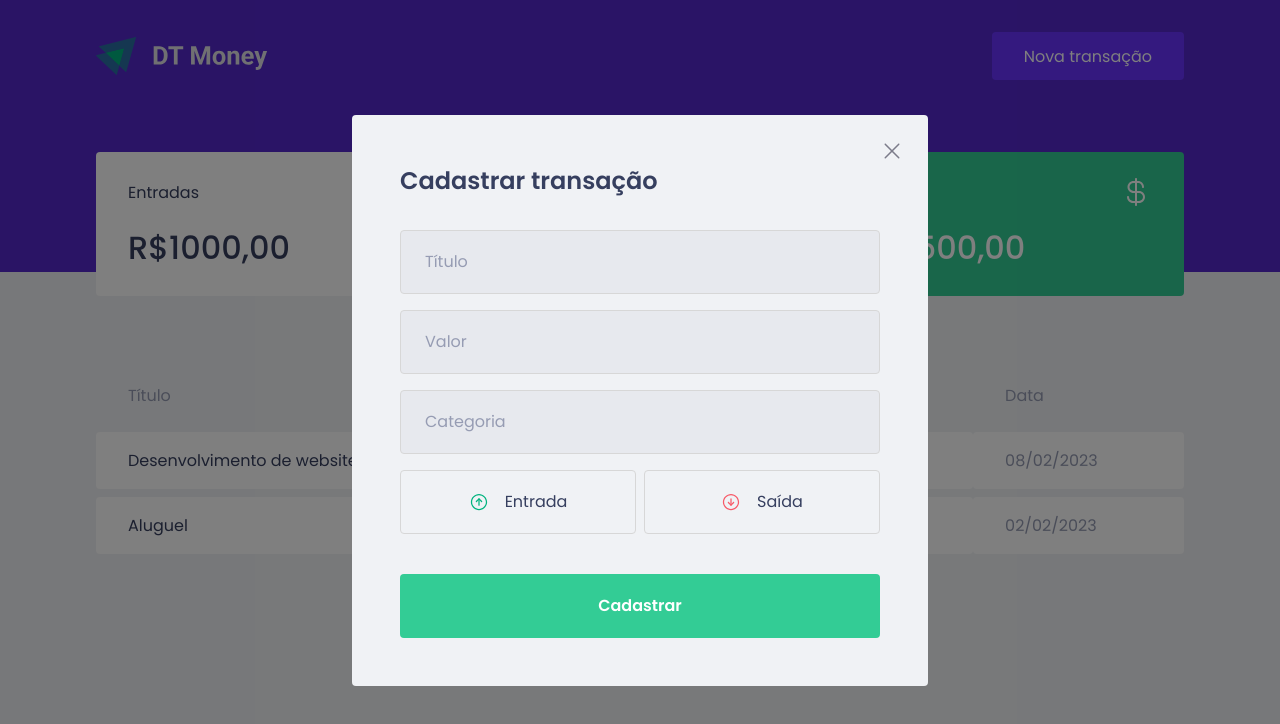
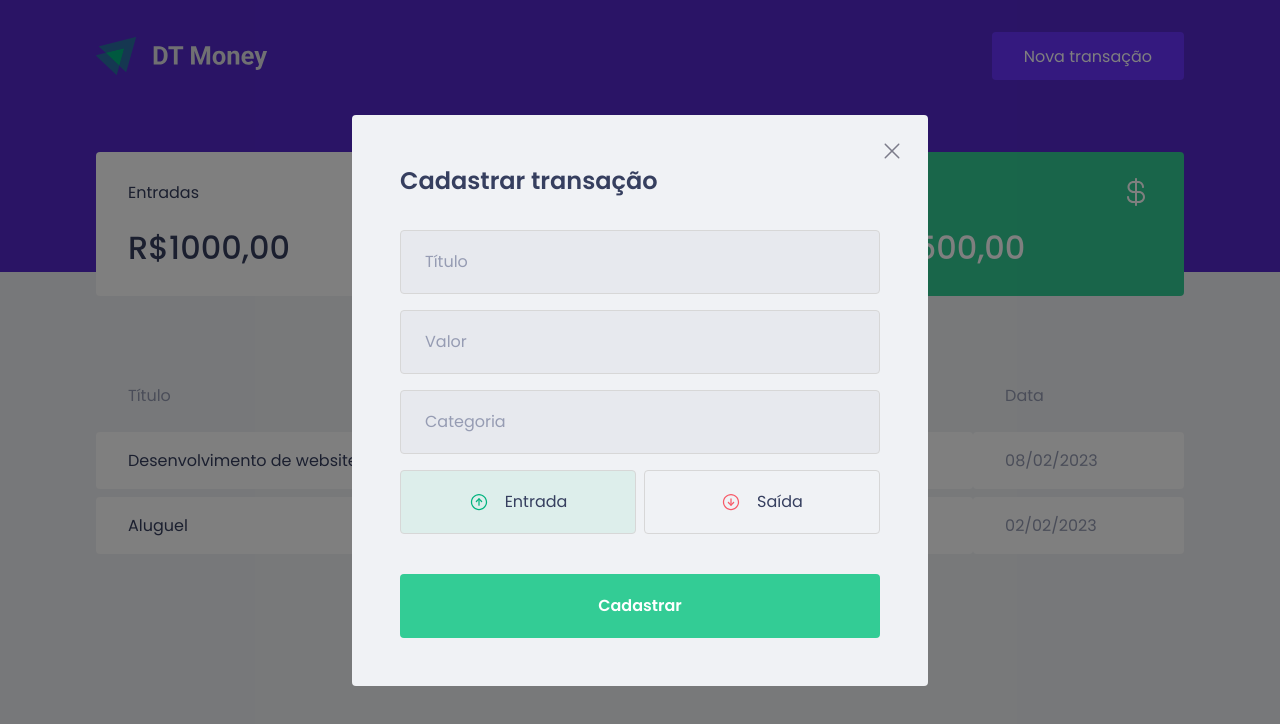
Before and after one commit to gabriellgjs/dtmoney, a React (Create React App) app: page / in a window 1280 px wide. Both pictures are taken after a click on the button "Nova transação". Shown: the top 724 px of the page. Built offline with nearby package versions, Linux system fonts and the light colour scheme; no server answers; what miragejs would draw is missing.

Commit message:
feat: botão de tipo funcional

```diff
--- a/src/components/Header/index.tsx
+++ b/src/components/Header/index.tsx
@@ -1,8 +1,6 @@
-import { useState } from 'react'
-import Modal from 'react-modal'
-import logoImg from '../../assets/logo.svg'
+import logoImg from '../../assets/logo.svg';
 
-import { Container, Content } from './styles'
+import { Container, Content } from './styles';
 
 interface HeaderProps {
   onOpenNewTransactionModal: ()  => void;
--- a/src/components/NewTransactionModal/index.tsx
+++ b/src/components/NewTransactionModal/index.tsx
@@ -1,8 +1,9 @@
+import { useState } from "react";
 import Modal from "react-modal";
 import closeImg from '../../assets/close.svg'
 import incomeImg from '../../assets/income.svg'
 import outcomeImg from '../../assets/outcome.svg'
-import { Container, TransactionTypeContainer } from "./style";
+import { Container, TransactionTypeContainer, RadioBox } from "./style";
 
 interface NewTransactionModalProps {
   isOpen: boolean;
@@ -10,6 +11,9 @@
 }
 
 export function NewTransactionModal({isOpen, onRequestClose}: NewTransactionModalProps) {
+  const [type, setType] = useState('deposit')
+
+
   return (
     <Modal
       isOpen={isOpen}
@@ -43,19 +47,25 @@
         />
 
         <TransactionTypeContainer>
-          <button
+          <RadioBox
             type="button"
+            onClick={() => setType('deposit')}
+            isActive={type === 'deposit'}
+            activeColor="green"
           >
             <img src={incomeImg} alt="Entrada"/>
             <span>Entrada</span>
-          </button>
+          </RadioBox>
 
-          <button
+          <RadioBox
             type="button"
+            onClick={() => setType('withdraw')}
+            isActive={type === 'withdraw'}
+            activeColor="red"
           >
             <img src={outcomeImg} alt="Saída"/>
             <span>Saída</span>
-          </button>
+          </RadioBox>
         </TransactionTypeContainer>
 
         <button type="submit">
--- a/src/components/NewTransactionModal/style.ts
+++ b/src/components/NewTransactionModal/style.ts
@@ -1,5 +1,5 @@
 import styled from "styled-components";
-import { darken } from 'polished'
+import { darken, transparentize } from 'polished'
 
 export const Container = styled.form`
   h2 {
@@ -53,12 +53,27 @@
   display: grid;
   grid-template-columns: 1fr 1fr;
   gap: 0.5rem;
+`;
 
-  button {
-    height: 4rem;
+
+interface RadioBoxProps {
+  isActive: boolean;
+  activeColor: 'green' | 'red';
+}
+
+const colors = {
+  green: '#33CC95',
+  red: '#E52E4D'
+};
+
+export const RadioBox = styled.button<RadioBoxProps>`
+   height: 4rem;
     border: 1px solid #d7d7d7;
     border-radius: 0.25rem;
-    background: transparent;
+
+    background: ${(props) =>  props.isActive
+      ? transparentize(0.9, colors[props.activeColor])
+      : 'transparent'};
 
     display: flex;
     align-items: center;
@@ -81,5 +96,4 @@
       font-size: 1rem;
       color: var(--text-title);
     }
-  }
 `;
```
